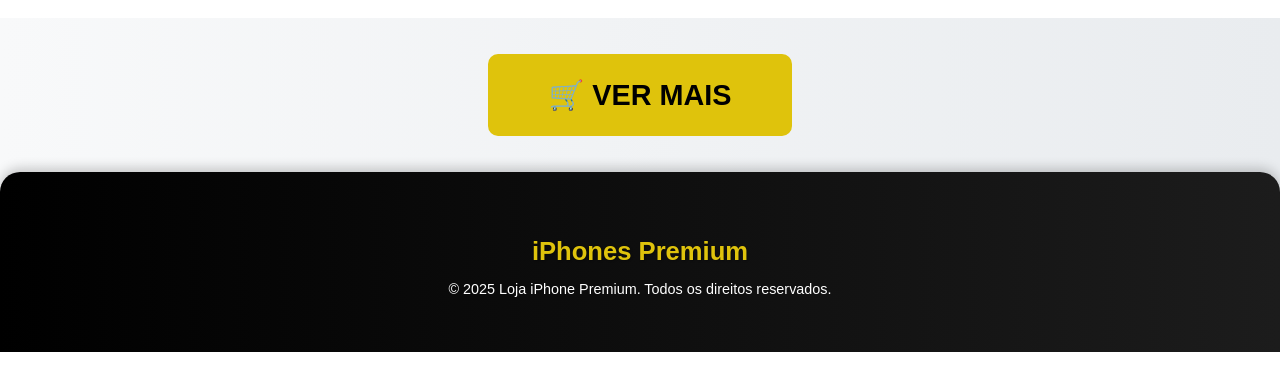
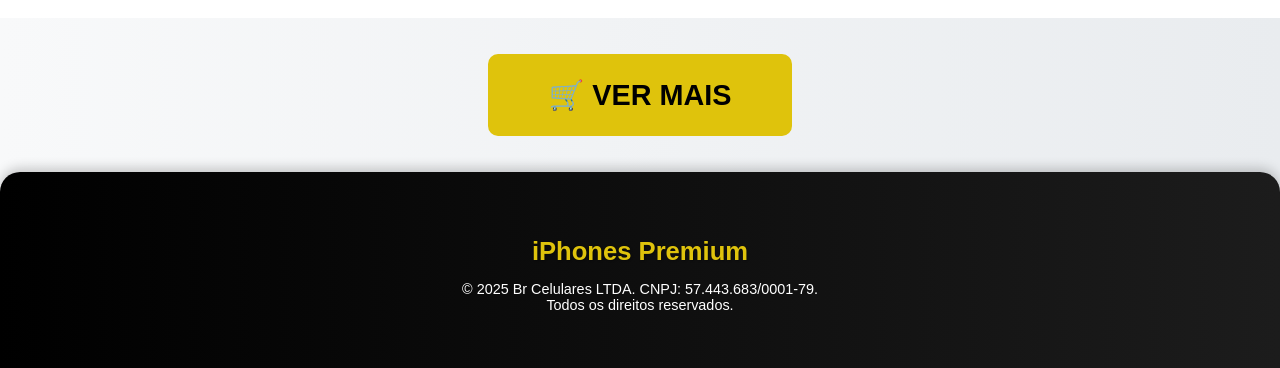
Before and after one commit to bangalter2k/nova2, a plain HTML site: page index.html in a window 1280 px wide. Shown: the part 2559-2927 px from the top of the page. Drawn offline with Linux system fonts and the light colour scheme.

```diff
--- a/index.html
+++ b/index.html
@@ -586,7 +586,7 @@
       iPhones Premium
     </h3>
 
-    <p style="margin-top: 15px; font-size: 0.9em;">&copy; 2025 Loja iPhone Premium. Todos os direitos reservados.</p>
+    <p style="margin-top: 15px; font-size: 0.9em;">&copy; 2025 Br Celulares LTDA. CNPJ: 57.443.683/0001-79. <br>Todos os direitos reservados. <br> </p>
   </footer>
 <script>
 let currentIndex = 0;
```
